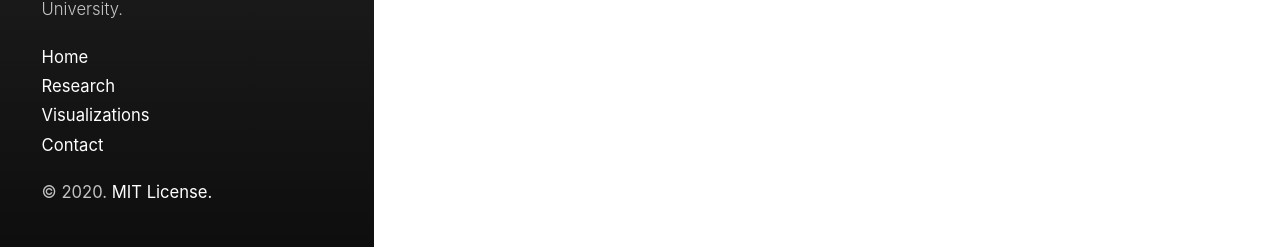
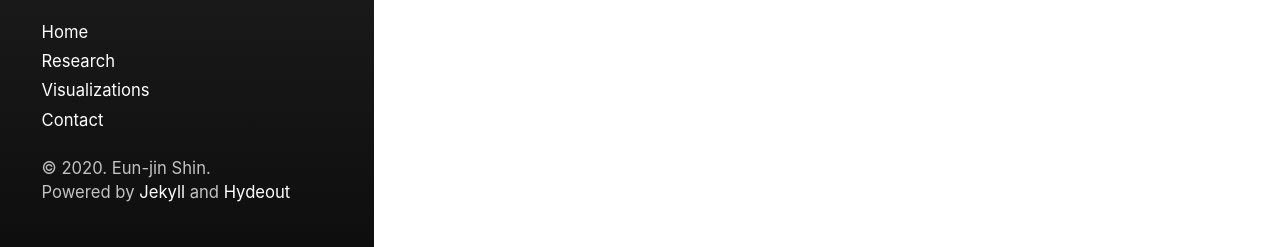
Before and after one commit to ejshin0/page, a website: page 404.html in a window 1280 px wide. Shown: the part 553-800 px from the top of the page. Drawn offline with Linux system fonts and the light colour scheme.

Commit message:
Add files via upload

```diff
--- a/404.html
+++ b/404.html
@@ -187,9 +187,8 @@
 </nav>
 
   <p>
-  &copy; 2020.
-  <a href="/page/LICENSE.md">MIT License.</a>
-</p>
+  &copy; 2020. Eun-jin Shin. <br>
+Powered by <a href="https://jekyllrb.com/">Jekyll </a> and <a href="http://jekyllthemes.org/themes/hydeout/">Hydeout </a></p>
 
 </div>
 
--- a/feed.xml
+++ b/feed.xml
@@ -1,4 +1,4 @@
-<?xml version="1.0" encoding="utf-8"?><feed xmlns="http://www.w3.org/2005/Atom" ><generator uri="https://jekyllrb.com/" version="4.1.1">Jekyll</generator><link href="http://localhost:4000/page/feed.xml" rel="self" type="application/atom+xml" /><link href="http://localhost:4000/page/" rel="alternate" type="text/html" /><updated>2020-07-17T20:44:51+09:00</updated><id>http://localhost:4000/page/feed.xml</id><title type="html">Eun-jin Shin</title><subtitle>Graduate student studying computational astrophysics and cosmology in Seoul National University.</subtitle><author><name>Eun-jin</name></author><entry><title type="html">Welcome!</title><link href="http://localhost:4000/page/2020/07/16/home.html" rel="alternate" type="text/html" title="Welcome!" /><published>2020-07-16T00:00:00+09:00</published><updated>2020-07-16T00:00:00+09:00</updated><id>http://localhost:4000/page/2020/07/16/home</id><content type="html" xml:base="http://localhost:4000/page/2020/07/16/home.html">&lt;p&gt;Hi, I’m Eun-jin, a graduate student studying computational astrophysics and cosmology at &lt;a href=&quot;https://en.snu.ac.kr/&quot;&gt;Seoul National University&lt;/a&gt;.
+<?xml version="1.0" encoding="utf-8"?><feed xmlns="http://www.w3.org/2005/Atom" ><generator uri="https://jekyllrb.com/" version="4.1.1">Jekyll</generator><link href="http://localhost:4000/page/feed.xml" rel="self" type="application/atom+xml" /><link href="http://localhost:4000/page/" rel="alternate" type="text/html" /><updated>2020-07-17T23:19:10+09:00</updated><id>http://localhost:4000/page/feed.xml</id><title type="html">Eun-jin Shin</title><subtitle>Graduate student studying computational astrophysics and cosmology in Seoul National University.</subtitle><author><name>Eun-jin</name></author><entry><title type="html">Welcome!</title><link href="http://localhost:4000/page/2020/07/16/home.html" rel="alternate" type="text/html" title="Welcome!" /><published>2020-07-16T00:00:00+09:00</published><updated>2020-07-16T00:00:00+09:00</updated><id>http://localhost:4000/page/2020/07/16/home</id><content type="html" xml:base="http://localhost:4000/page/2020/07/16/home.html">&lt;p&gt;Hi, I’m Eun-jin, a graduate student studying computational astrophysics and cosmology at &lt;a href=&quot;https://en.snu.ac.kr/&quot;&gt;Seoul National University&lt;/a&gt;.
 I study the galaxy formation and evolution using cosmological simulation codes with &lt;a href=&quot;https://enzo-project.org/&quot;&gt;ENZO&lt;/a&gt;, &lt;a href=&quot;http://www.tapir.caltech.edu/~phopkins/Site/GIZMO.html&quot;&gt;GIZMO&lt;/a&gt; and &lt;a href=&quot;https://wwwmpa.mpa-garching.mpg.de/gadget/&quot;&gt;GADGET-2&lt;/a&gt;.
 My current research interests are the formation and evolution of star cluster and black hole via galaxy merger.
 I’m particularly interested in modeling of supernova and stellar feedback, and propagation of supernova remnants on inter- and circum- galactic medium.
```
Also changed, not shown: about.html (+2 -3 lines), index.html (+2 -3 lines).
